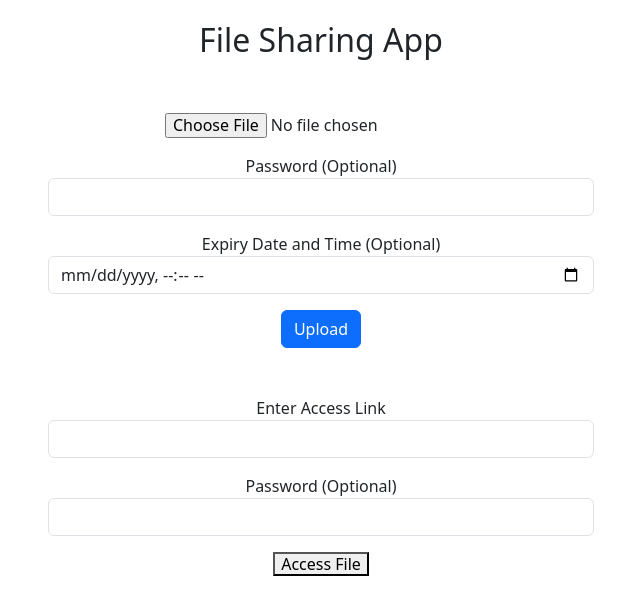
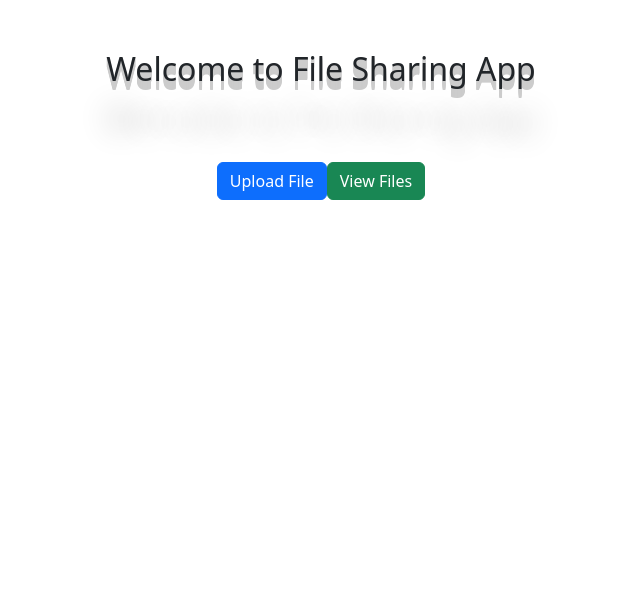
Before and after one commit to fab-c14/File_Sharing_FrontEnd, a React (Create React App) app: page / in a window 1280 px wide. Shown: the top 614 px of the page, without its empty margins (319-959 px from the left). Built offline with nearby package versions, Linux system fonts and the light colour scheme.

Commit message:
Added Some Css

```diff
--- a/src/App.css
+++ b/src/App.css
@@ -1,38 +1,82 @@
-.App {
-  text-align: center;
-}
-
-.App-logo {
-  height: 40vmin;
-  pointer-events: none;
-}
-
-@media (prefers-reduced-motion: no-preference) {
-  .App-logo {
-    animation: App-logo-spin infinite 20s linear;
-  }
-}
-
-.App-header {
-  background-color: #282c34;
-  min-height: 100vh;
-  display: flex;
-  flex-direction: column;
-  align-items: center;
-  justify-content: center;
-  font-size: calc(10px + 2vmin);
-  color: white;
-}
 
 .App-link {
   color: #61dafb;
 }
 
-@keyframes App-logo-spin {
-  from {
-    transform: rotate(0deg);
+.App {
+  text-align: center;
+}
+
+.home-page {
+  margin-top: 100px;
+}
+
+.tilt-in-fwd-tr {
+	-webkit-animation: tilt-in-fwd-tr 0.6s cubic-bezier(0.250, 0.460, 0.450, 0.940) both;
+	        animation: tilt-in-fwd-tr 0.6s cubic-bezier(0.250, 0.460, 0.450, 0.940) both;
+}
+
+
+ @-webkit-keyframes tilt-in-fwd-tr {
+  0% {
+    -webkit-transform: rotateY(20deg) rotateX(35deg) translate(300px, -300px) skew(-35deg, 10deg);
+            transform: rotateY(20deg) rotateX(35deg) translate(300px, -300px) skew(-35deg, 10deg);
+    opacity: 0;
   }
-  to {
-    transform: rotate(360deg);
+  100% {
+    -webkit-transform: rotateY(0) rotateX(0deg) translate(0, 0) skew(0deg, 0deg);
+            transform: rotateY(0) rotateX(0deg) translate(0, 0) skew(0deg, 0deg);
+    opacity: 1;
   }
 }
+@keyframes tilt-in-fwd-tr {
+  0% {
+    -webkit-transform: rotateY(20deg) rotateX(35deg) translate(300px, -300px) skew(-35deg, 10deg);
+            transform: rotateY(20deg) rotateX(35deg) translate(300px, -300px) skew(-35deg, 10deg);
+    opacity: 0;
+  }
+  100% {
+    -webkit-transform: rotateY(0) rotateX(0deg) translate(0, 0) skew(0deg, 0deg);
+            transform: rotateY(0) rotateX(0deg) translate(0, 0) skew(0deg, 0deg);
+    opacity: 1;
+  }
+}
+
+.text-pop-up-top {
+	-webkit-animation: text-pop-up-top 0.5s cubic-bezier(0.250, 0.460, 0.450, 0.940) both;
+	        animation: text-pop-up-top 0.5s cubic-bezier(0.250, 0.460, 0.450, 0.940) both;
+}
+
+
+ @-webkit-keyframes text-pop-up-top {
+  0% {
+    -webkit-transform: translateY(0);
+            transform: translateY(0);
+    -webkit-transform-origin: 50% 50%;
+            transform-origin: 50% 50%;
+    text-shadow: none;
+  }
+  100% {
+    -webkit-transform: translateY(-50px);
+            transform: translateY(-50px);
+    -webkit-transform-origin: 50% 50%;
+            transform-origin: 50% 50%;
+    text-shadow: 0 1px 0 #cccccc, 0 2px 0 #cccccc, 0 3px 0 #cccccc, 0 4px 0 #cccccc, 0 5px 0 #cccccc, 0 6px 0 #cccccc, 0 7px 0 #cccccc, 0 8px 0 #cccccc, 0 9px 0 #cccccc, 0 50px 30px rgba(0, 0, 0, 0.3);
+  }
+}
+@keyframes text-pop-up-top {
+  0% {
+    -webkit-transform: translateY(0);
+            transform: translateY(0);
+    -webkit-transform-origin: 50% 50%;
+            transform-origin: 50% 50%;
+    text-shadow: none;
+  }
+  100% {
+    -webkit-transform: translateY(-50px);
+            transform: translateY(-50px);
+    -webkit-transform-origin: 50% 50%;
+            transform-origin: 50% 50%;
+    text-shadow: 0 1px 0 #cccccc, 0 2px 0 #cccccc, 0 3px 0 #cccccc, 0 4px 0 #cccccc, 0 5px 0 #cccccc, 0 6px 0 #cccccc, 0 7px 0 #cccccc, 0 8px 0 #cccccc, 0 9px 0 #cccccc, 0 50px 30px rgba(0, 0, 0, 0.3);
+  }
+}
--- a/src/App.js
+++ b/src/App.js
@@ -1,15 +1,35 @@
+import React, { useState } from 'react';
 import './App.css';
 import 'bootstrap/dist/css/bootstrap.min.css';
-import 'tachyons';
 import Upload from './Upload';
 import FileAccess from './FileAccess';
 
 const App = () => {
+    const [route, setRoute] = useState('home');
+
+    const renderContent = () => {
+        switch (route) {
+            case 'upload':
+                return <Upload />;
+            case 'fileAccess':
+                return <FileAccess />;
+            default:
+                return (
+                    <div className="home-page text-center">
+                        <h2 className="mb-4 text-pop-up-top">Welcome to File Sharing App</h2>
+                        <div className="d-flex justify-content-center">
+                            <button onClick={() => setRoute('upload')} className="btn btn-primary  ">Upload File</button>
+                            {" "}
+                            <button onClick={() => setRoute('fileAccess')} className="btn btn-success  ">View Files</button>
+                        </div>
+                    </div>
+                );
+        }
+    };
+
     return (
         <div className='App'>
-            <h1>File Sharing App</h1>
-            <Upload />
-            <FileAccess />
+            {renderContent()}
         </div>
     );
 };
--- a/src/FileAccess.js
+++ b/src/FileAccess.js
@@ -19,7 +19,7 @@ const FileAccess = () => {
             return;
         }
 
-        fetch(`https://3002-fabc14-filesharing-x7esvkougck.ws-us108.gitpod.io/files/${link}?password=${password}`, {
+        fetch(`https://3002-fabc14-filesharing-xgtdu2tg3y7.ws-us108.gitpod.io/files/${link}?password=${password}`, {
             method: 'GET', // Change the method to GET
         })
         .then(response => {
--- a/src/Upload.js
+++ b/src/Upload.js
@@ -1,5 +1,5 @@
 import React, { useState } from 'react';
-
+import 'tachyons';
 const Upload = () => {
     const [selectedFile, setSelectedFile] = useState(null);
     const [password, setPassword] = useState('');
@@ -30,7 +30,7 @@ const Upload = () => {
         formData.append('password', password);
         formData.append('expiryDate', expiryDate);
 
-        fetch('https://3002-fabc14-filesharing-x7esvkougck.ws-us108.gitpod.io/upload', {
+        fetch('https://3002-fabc14-filesharing-xgtdu2tg3y7.ws-us108.gitpod.io/upload', {
             method: 'POST',
             body: formData
         })
@@ -55,8 +55,8 @@ const Upload = () => {
     };
 
     return (
-        <div className="container">
-            <div className="row justify-content-center">
+<div className="container center">
+    <div className="row justify-content-center align-items-center">
         <div className="col-md-6 mt-3">
             {errorMessage && <div className="alert alert-danger">{errorMessage}</div>}
             {uploadLink && ( // Display the link if it exists
```
Lines whose indentation alone changed are shown as unchanged.
